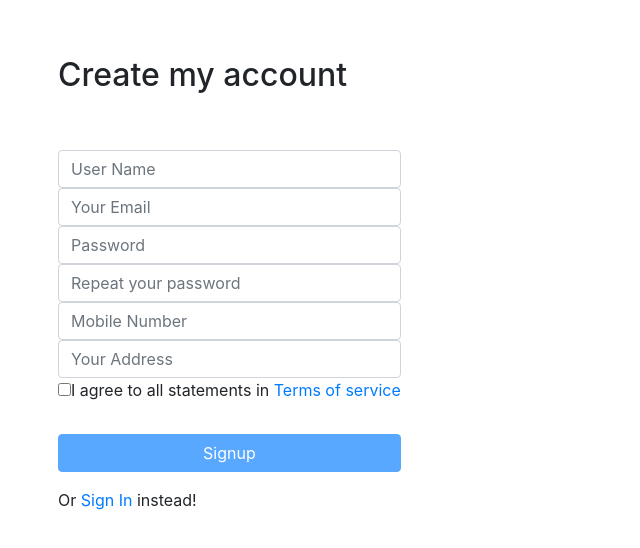
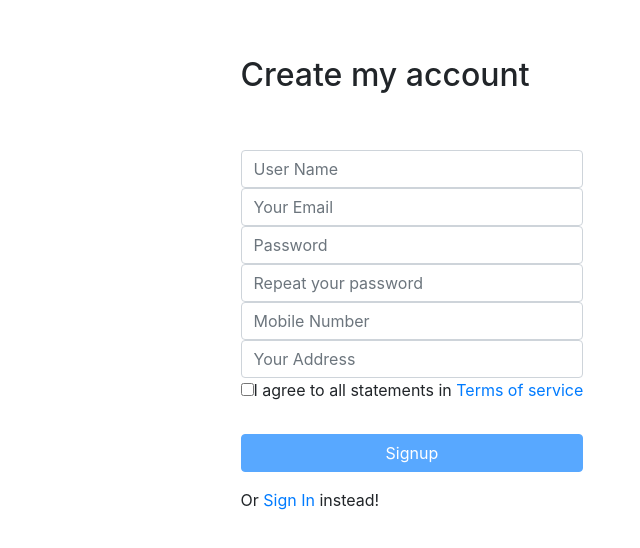
Before and after one commit to amrkh97/my-food-app, an Angular app: page / in a window 1280 px wide. Shown: the top 548 px of the page, without its empty margins (218-858 px from the left). Built offline with nearby package versions, Linux system fonts and the light colour scheme.

Commit message:
Fixed username naming error

```diff
--- a/src/app/login/login.component.html
+++ b/src/app/login/login.component.html
@@ -1,4 +1,4 @@
-<div class="container rounded p-3 my-3 bg-white text-black">
+<div class="container offset-3 rounded p-3 my-3 bg-white text-black">
     <div class="row justify-content-center">
         <br>
         <div class="col-12">
@@ -14,7 +14,7 @@
                         <input type="text" class="form-control" name="mobilenumber" minlength="11" maxlength="11" placeholder="Mobile Number" pattern="[0-9]+" title="Numbers Only">
                         <input type="text" class="form-control" name="address" placeholder="Your Address">
 
-                        <input type="checkbox" name="agree-term" id="agree-term" class="agree-term" required>
+                        <input type="checkbox" name="agree-term" id="agree-term" class="agree-term" ngModel required>
                         <label for="agree-term" class="agree-term"><span><span></span></span>I agree to all statements in  <a href="#" class="term-service">Terms of service</a></label>
                         <br><br>
                         <button type="submit" class="col text-center btn btn-primary" [disabled]="!loginForm.valid">Signup</button>
--- a/src/app/login/login.component.ts
+++ b/src/app/login/login.component.ts
@@ -31,9 +31,10 @@ export class LoginComponent implements OnInit {
   }
 
   validateUser(){
-    let userName = this.loginForm.form.value.userName;
+    let userName = this.loginForm.form.value.name;
     let pass = this.loginForm.form.value.password;
     let repass = this.loginForm.form.value.re_password;
+
     if(userName && pass === repass && pass.length >= 8){
       return true;
     }else{
```
